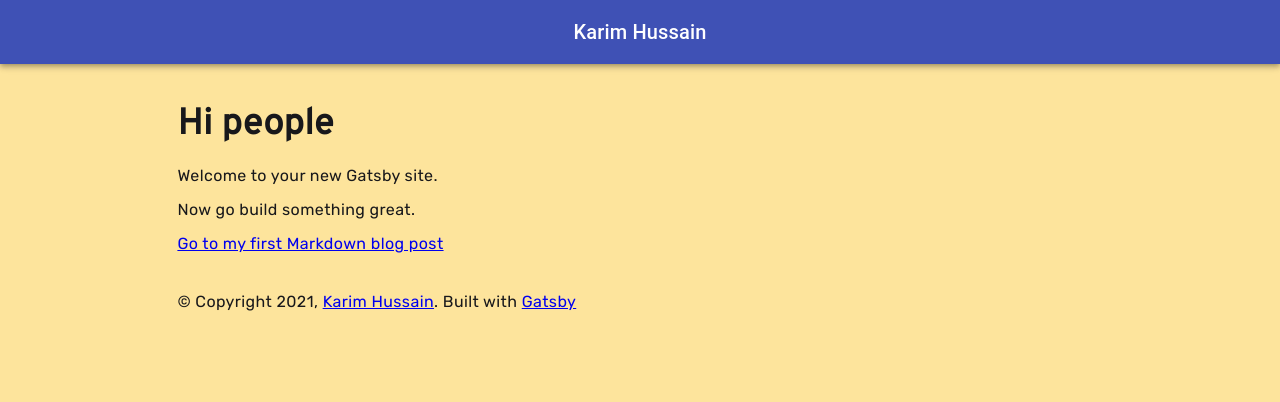
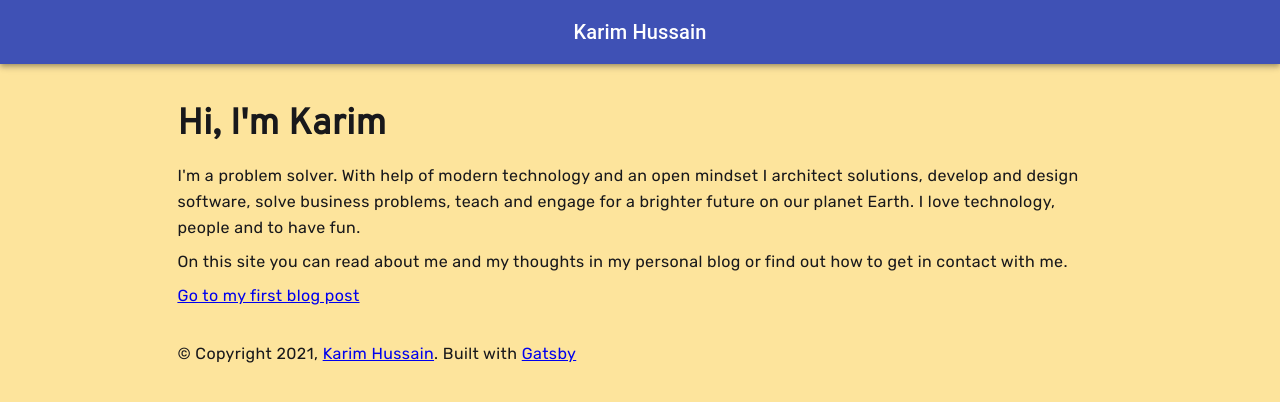
Before and after one commit to ka-hn/karim-hussain, a Gatsby site: page / in a window 1280 px wide. Built offline with nearby package versions, Linux system fonts and the light colour scheme; Gatsby itself is replaced by a stand-in of ours; a web font is replaced by a local one.

Commit message:
Update index

```diff
--- a/src/pages/index.js
+++ b/src/pages/index.js
@@ -6,11 +6,18 @@ import { H1, P } from '../components/page-elements/elements';
 const IndexPage = () => (
   <>
     <Seo title="Home" />
-    <H1>Hi people</H1>
-    <P>Welcome to your new Gatsby site.</P>
-    <P>Now go build something great.</P>
+    <H1>Hi, I'm Karim</H1>
     <P>
-      <Link to="/blog/my-first-post/">Go to my first Markdown blog post</Link> <br />
+      I'm a problem solver. With help of modern technology and an open mindset I architect
+      solutions, develop and design software, solve business problems, teach and engage for a
+      brighter future on our planet Earth. I love technology, people and to have fun.
+    </P>
+    <P>
+      On this site you can read about me and my thoughts in my personal blog or find out how to get
+      in contact with me.
+    </P>
+    <P>
+      <Link to="/blog/my-first-post/">Go to my first blog post</Link> <br />
     </P>
   </>
 );
```
